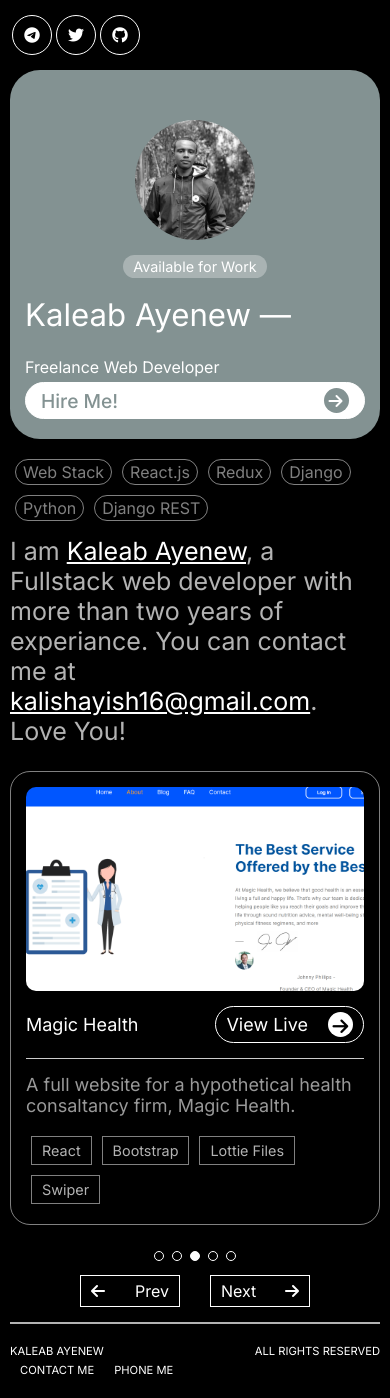
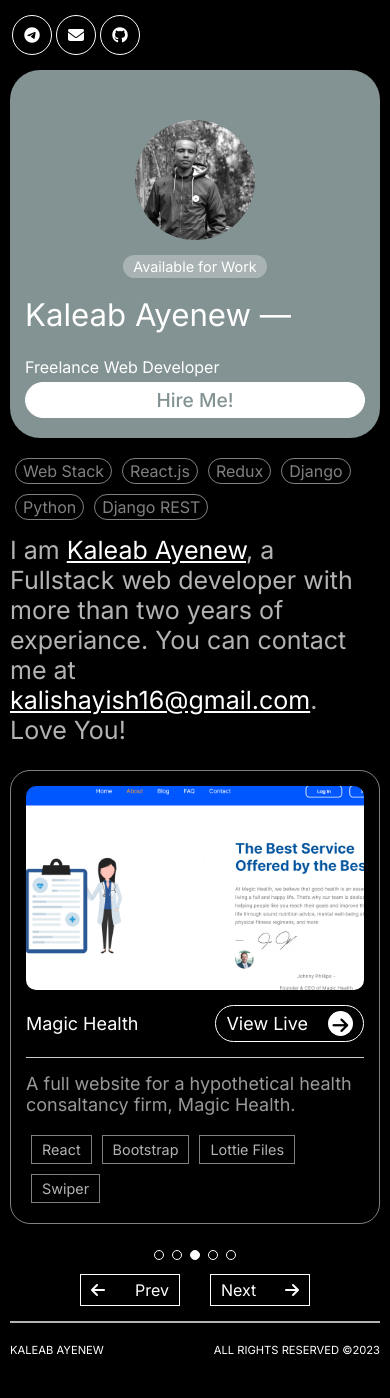
Before and after one commit to Kaleab-Ayenew/Portfolio-Page, a React (Create React App) app: page / in a window 390 px wide. After the commit the page ends 1377 px from the top, so only its background shows below. Built offline with nearby package versions, Linux system fonts and the light colour scheme; grey boxes are pictures that could not be loaded.

Commit message:
Added some changes to the Hire Me button, and added hover effect to the tech stack, and replaced the twitter link with email

```diff
--- a/src/components/Five/Five.js
+++ b/src/components/Five/Five.js
@@ -4,11 +4,7 @@ function Five(props) {
   return (
     <footer className="five">
       <span>Kaleab Ayenew</span>
-      <span>All Rights Reserved</span>
-      <div>
-        <span>Contact Me</span>
-        <span>Phone Me</span>
-      </div>
+      <span>ALL RIGHTS RESERVED ©2023</span>
     </footer>
   );
 }
--- a/src/components/Four/four.css
+++ b/src/components/Four/four.css
@@ -130,6 +130,12 @@
   color: rgba(255, 255, 255, 0.7);
   border: 1px solid rgba(255, 255, 255, 0.5);
   font-size: 0.9rem;
+  cursor: default;
+}
+
+.four__card_techstack > span:hover {
+  color: white;
+  border: 1px solid white;
 }
 
 .four__swiper-nav-container {
--- a/src/components/One/One.js
+++ b/src/components/One/One.js
@@ -25,8 +25,8 @@ function One(props) {
           </a>
         </div>
         <div>
-          <a href="https://twitter.com/">
-            <i class="fa-brands fa-twitter"></i>
+          <a href="mailto:kalishayish16@gmail.com">
+            <i class="fa-solid fa-envelope"></i>
           </a>
         </div>
         <div>
--- a/src/components/One/one.css
+++ b/src/components/One/one.css
@@ -15,7 +15,7 @@
   padding: 3px;
   border-radius: 35px;
   border: 1px solid #ffffff;
-  width: 40%;
+  width: 70%;
   display: flex;
   justify-content: space-between;
   align-items: center;
--- a/src/components/Two/two.css
+++ b/src/components/Two/two.css
@@ -170,9 +170,11 @@
     width: 100%;
     background-color: white;
     color: var(--gray);
+    justify-content: center;
   }
   .two__name-container__bottom > div > div {
     background-color: var(--gray);
+    display: none;
   }
   .two__name-container__bottom > div > span {
     font-size: 1.2rem;
```
